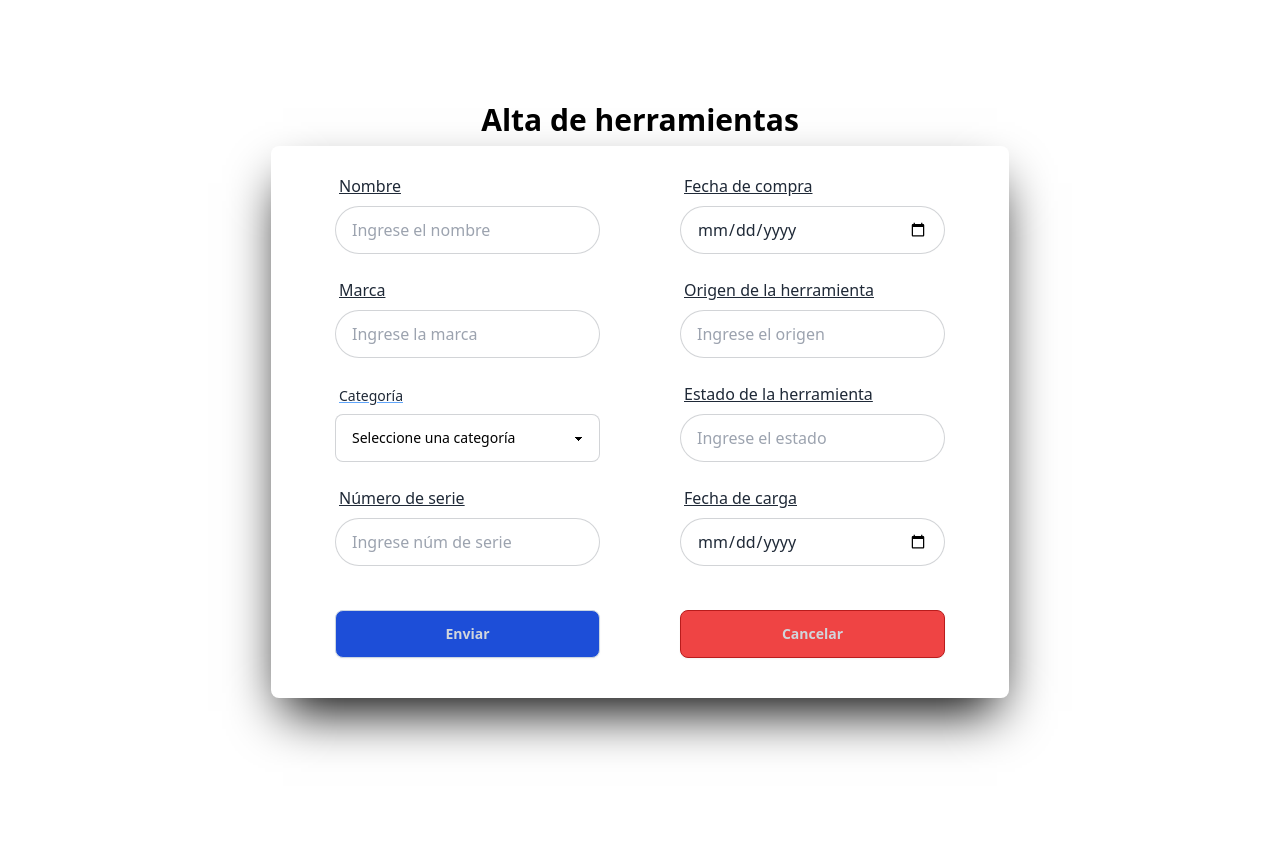
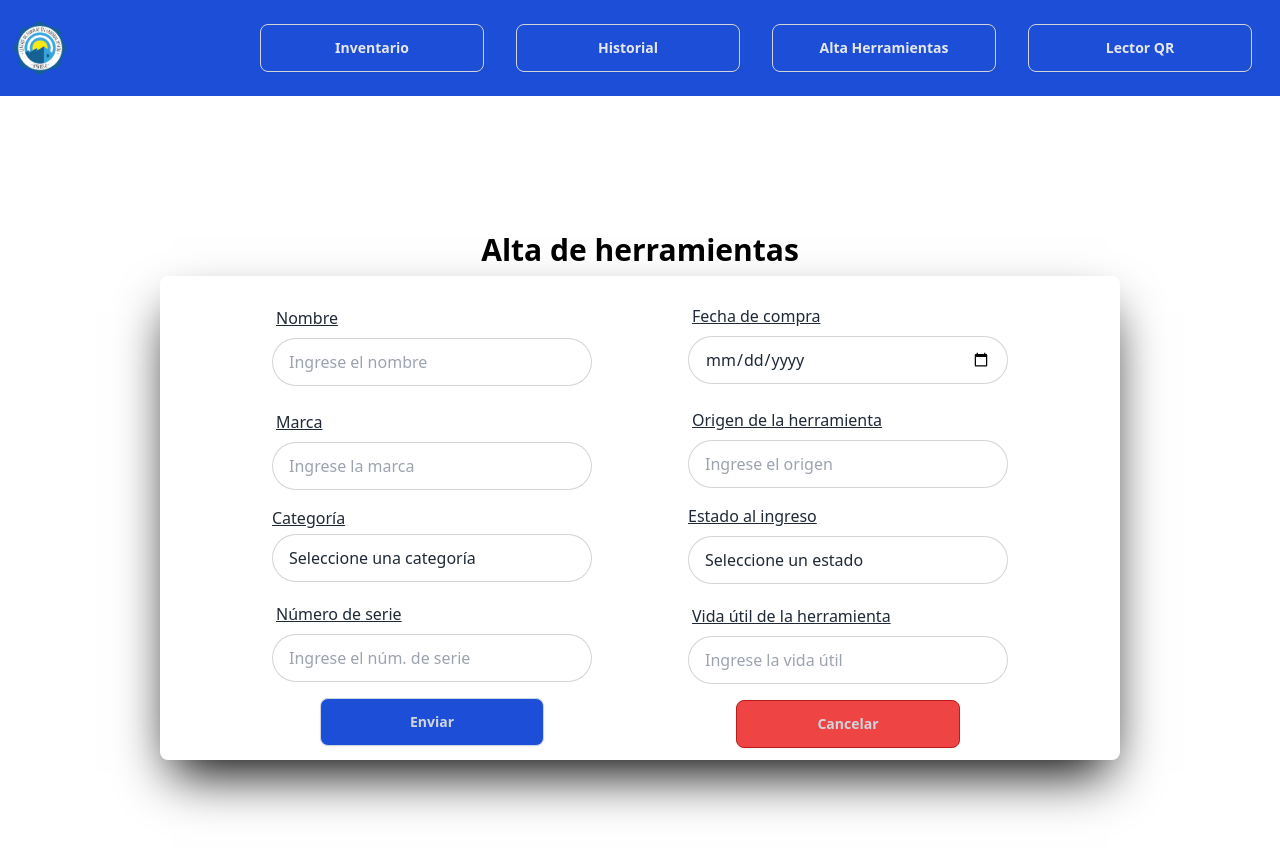
Before and after one commit to sebastianFeltes/app-herramientas, a React (Vite) app: page /alta-herramientas in a window 1280 px wide. Shown: the top 854 px of the page. Before the commit the page ends 800 px from the top, so only its background shows below. Built offline with nearby package versions, Linux system fonts and the light colour scheme.

Commit message:
Diseño, servicios y validaciones form carga de herramientas

```diff
--- a/src/components/StyledInput.jsx
+++ b/src/components/StyledInput.jsx
@@ -8,6 +8,7 @@ function StyledInput({
   BLLabel,
   BRLabel,
   inputRef,
+  // eslint-disable-next-line react/prop-types
   textColor,
 }) {
   return (
--- a/src/pages/alta-herramientas.jsx
+++ b/src/pages/alta-herramientas.jsx
@@ -1,74 +1,167 @@
 import StyledInput from "../components/StyledInput";
 import StyledButton from "../components/StyledButton";
+import Navbar from "../components/Navbar";
+import { useRef, useState } from "react";
+import { postAltaHerramienta } from "../services/alta-herramientas.services";
 
 function AltaHerramientas() {
+  //CONSTANTE CONSUMIBLE PARA PODER IR AUMENTANDOLO
+  const [consumible, setConsumible] = useState(false);
+  //CREO UNA REFERENCIA PARA CADA UNO DE LOS INPUTS
+  let nombre = useRef();
+  let marca = useRef();
+  let categoria = useRef();
+  let numSerie = useRef();
+  let fechaCompra = useRef();
+  let origenHerramienta = useRef();
+  let estadoHerramienta = useRef();
+  let vidaUtil = useRef();
+  let cantidad = useRef();
+
+  //FUNCIÓN QUE SE EJECUTA CUANDO HAGO EL SUBMIT
+  //SETEA LOS DATOS DE LA HERRAMIENTA Y SE LOS ENVÍA A LA FUNCIÓN "postAltaHerramienta()"
+  async function enviarDatos(e) {
+    e.preventDefault();
+
+    const nuevaHerramienta = {
+      nombre: nombre.current.value,
+      marca: marca.current.value,
+      categoria: categoria.current.value,
+      numSerie: numSerie.current.value,
+      fechaCompra: fechaCompra.current.value.split("-").reverse().join("/"),
+      origenHerramienta: origenHerramienta.current.value,
+      estadoHerramienta: estadoHerramienta.current.value,
+      fechaCarga: new Date().toLocaleDateString(),
+      vidaUtil: vidaUtil.current.value,
+    };
+
+    let res = await postAltaHerramienta(nuevaHerramienta);
+    console.log(res);
+    return res;
+  }
+
+  //SI ELIJO CATEGORÍA CONSUMIBLE PUEDO AUMENTARLE LA CANTIDAD
+  function hacerConsumible() {
+    if (categoria.current.value == "consumible") {
+      return setConsumible(true);
+    } else {
+      return setConsumible(false);
+    }
+  }
+
   return (
     <>
-      <div className="bg-white h-screen flex flex-col justify-center items-center">
+      <Navbar />
+      <div className="bg-white h-screen flex flex-col justify-center items-center w-full ">
         <h1 className="text-black font-bold text-3xl mb-2">
           Alta de herramientas
         </h1>
         <form
-          className="bg-white shadow-2xl shadow-black rounded-lg pb-3 pt-5 px-16 grid grid-rows-5 grid-flow-col gap-x-20 justify-evenly items-center"
+          onSubmit={(e) => enviarDatos(e)}
+          className="w-3/4  bg-white shadow-2xl shadow-black rounded-lg pb-3 pt-5 px-16 flex flex-row justify-evenly items-center"
           action=""
         >
+          <div className="w-1/2 flex flex-col items-center justify-center">
             <StyledInput
               placeholder={"Ingrese el nombre"}
               type={"text"}
               TLLabel={"Nombre"}
+              inputRef={nombre}
             />
             <StyledInput
               placeholder={"Ingrese la marca"}
               type={"text"}
               TLLabel={"Marca"}
+              inputRef={marca}
             />
 
-          <div className="flex flex-col justify-center items-center pb-3">
-            <label className="form-control w-full max-w-xs text-gray-800 px-1 py-2 label-text underline decoration-blue-400">
+            <div className="flex flex-col justify-center pb-3 w-full max-w-xs">
+              <label className="text-label underline grey pb-1">
                 Categoría
               </label>
+              <div className="flex gap-1 max-w-xs ">
                 <select
+                  onChange={hacerConsumible}
+                  ref={categoria}
                   placeholder="Seleccione una categoría"
-              className="select input-bordered w-full max-w-xs px-4 bg-white text-black focus:border-none ring-1 ring-transparent focus:ring-1 focus:ring-blue-400 focus:outline-none"
+                  className={`input  input-bordered rounded-full bg-white border focus:border-none ring-1 ring-transparent focus:ring-1 focus:ring-blue-400 focus:outline-none
+                    ${consumible ? "w-full" : "w-full"}`}
                 >
-              <option disabled selected>
-                Seleccione una categoría
+                  <option value={undefined}>Seleccione una categoría</option>
+                  <option value={"cat1"} className="text-black">
+                    Categoría 1
                   </option>
-              <option className="text-black">Categoría 1</option>
-              <option className="text-black">Categoría 2</option>
-              <option className="text-black">Categoría 3</option>
-              <option className="text-black">Categoría 4</option>
-              <option className="text-black">Categoría 5</option>
+                  <option value={"cat2"} className="text-black">
+                    Categoría 2
+                  </option>
+                  <option value={"consumible"} className="text-black">
+                    Consumible
+                  </option>
                 </select>
+                {consumible ? (
+                  <span className="w-1/4">
+                    <input
+                      type="number"
+                      min={1}
+                      className="input input-bordered rounded-full w-full bg-white border focus:border-none ring-1 ring-transparent focus:ring-1 focus:ring-blue-400 focus:outline-none"
+                      ref={cantidad}
+                    />
+                  </span>
+                ) : (
+                  false
+                )}
+              </div>
             </div>
 
             <StyledInput
-            placeholder={"Ingrese núm de serie"}
+              placeholder={"Ingrese el núm. de serie"}
               type={"number"}
               TLLabel={"Número de serie"}
+              inputRef={numSerie}
             />
             <StyledButton accept btnType={"submit"} innerText={"Enviar"} />
+          </div>
+          <div className="w-1/2 flex flex-col items-center justify-center ">
             <StyledInput
               placeholder={"Ingrese la fecha de compra"}
               type={"date"}
               TLLabel={"Fecha de compra"}
+              inputRef={fechaCompra}
             />
             <StyledInput
               placeholder={"Ingrese el origen"}
               type={"text"}
               TLLabel={"Origen de la herramienta"}
+              inputRef={origenHerramienta}
             />
+            <div className="flex flex-col justify-center pb-3 w-full max-w-xs">
+              <label className="text-label underline grey pb-2 ">
+                Estado al ingreso
+              </label>
+              <select
+                ref={estadoHerramienta}
+                className="input  input-bordered rounded-full bg-white border focus:border-none ring-1 ring-transparent focus:ring-1 focus:ring-blue-400 focus:outline-none w-full"
+              >
+                <option value={undefined}>Seleccione un estado</option>
+                <option value={"Cat 1"} className="text-black">
+                  Nuevo
+                </option>
+                <option value={"Cat 2"} className="text-black">
+                  Usado
+                </option>
+                <option value={"Cat 3"} className="text-black">
+                  Dañado
+                </option>
+              </select>
+            </div>
             <StyledInput
-            placeholder={"Ingrese el estado"}
-            type={"select"}
-            TLLabel={"Estado de la herramienta"}
+              placeholder={"Ingrese la vida útil"}
+              type={"text"}
+              TLLabel={"Vida útil de la herramienta"}
+              inputRef={vidaUtil}
             />
-          <StyledInput
-            placeholder={"Ingrese la fecha de carga"}
-            type={"date"}
-            TLLabel={"Fecha de carga"}
-          />
-          <StyledButton remove btnType={"submit"} innerText={"Cancelar"} />
+            <StyledButton remove btnType={""} innerText={"Cancelar"} />
+          </div>
         </form>
       </div>
     </>
--- a/src/services/alta-herramientas.services.js
+++ b/src/services/alta-herramientas.services.js
@@ -0,0 +1,31 @@
+import { post } from "./utils.services";
+
+//VALIDA LOS DATOS DE LA HERRAMIENTA CARGADA Y HACE EL POST DE LA HERRAMIENTA
+export async function postAltaHerramienta(herramienta) {
+  if (!herramienta.nombre) {
+    return console.log("Ingrese el nombre de la herramienta");
+  }
+  if (!herramienta.marca) {
+    return console.log("Ingrese la marca de la herramienta");
+  }
+  if (herramienta.categoria == "Seleccione una categoría") {
+    return console.log("Seleccione una categoría");
+  }
+  if (!herramienta.numSerie) {
+    return console.log("Ingrese el número de serie de la herramienta");
+  }
+  if (!herramienta.fechaCompra) {
+    return console.log("Ingrese la fecha de compra de la herramienta");
+  }
+
+  if (herramienta.estadoHerramienta == "Estado de la herramienta") {
+    return console.log("Ingrese el estado de la herramienta");
+  }
+  if (!herramienta.fechaCarga) {
+    return console.log("Ingrese la fecha de carga de la herramienta");
+  }
+
+  let res = await post("/herramienta", herramienta);
+
+  return res;
+}
--- a/src/services/utils.services.js
+++ b/src/services/utils.services.js
@@ -1,4 +1,4 @@
-const serverUrl = "http://localhost:4000";
+export const serverUrl = "http://localhost:4000";
 
 export async function get(route) {
   const res = await fetch(serverUrl + route);
```
Lines whose indentation alone changed are shown as unchanged.
